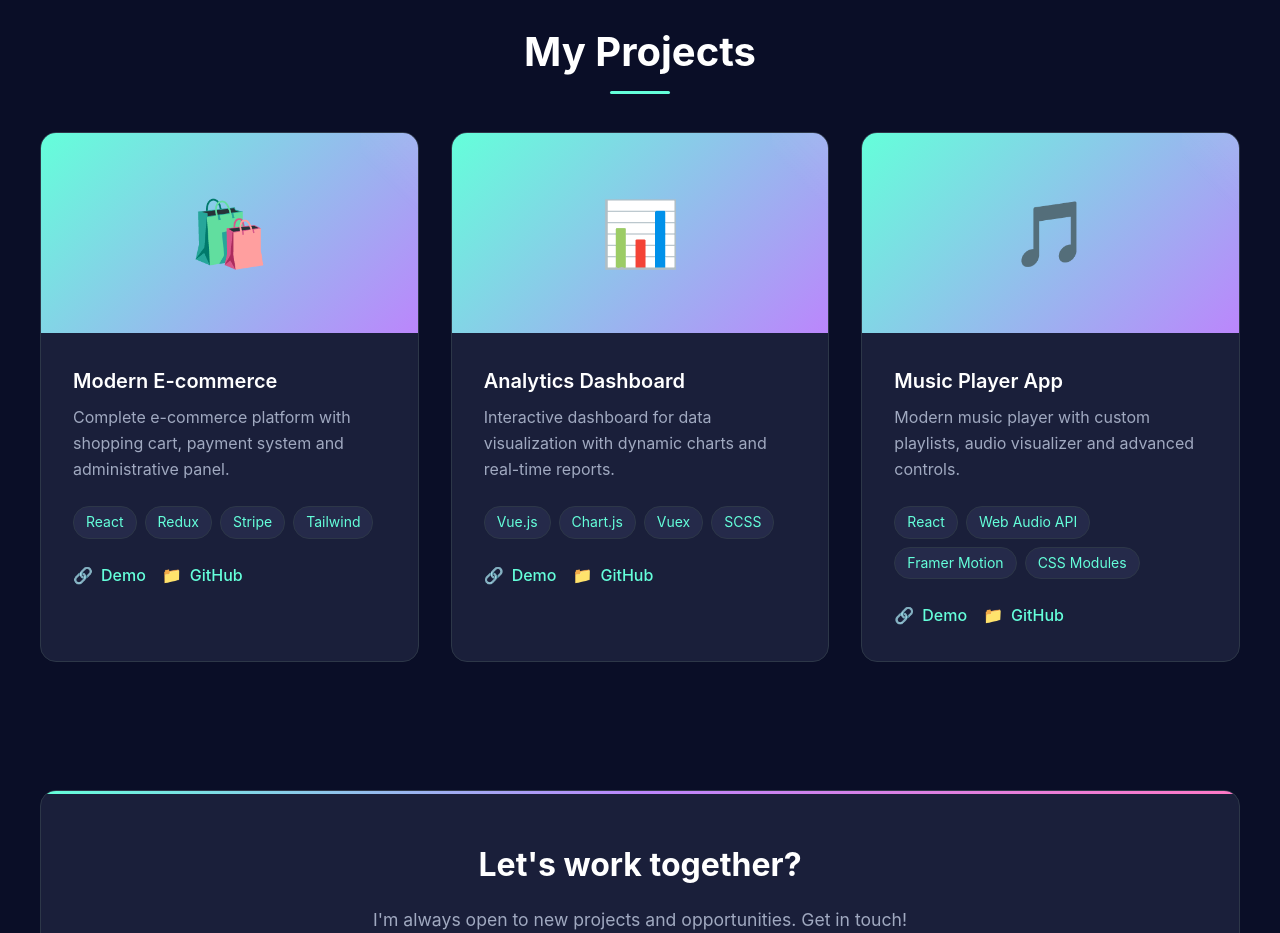
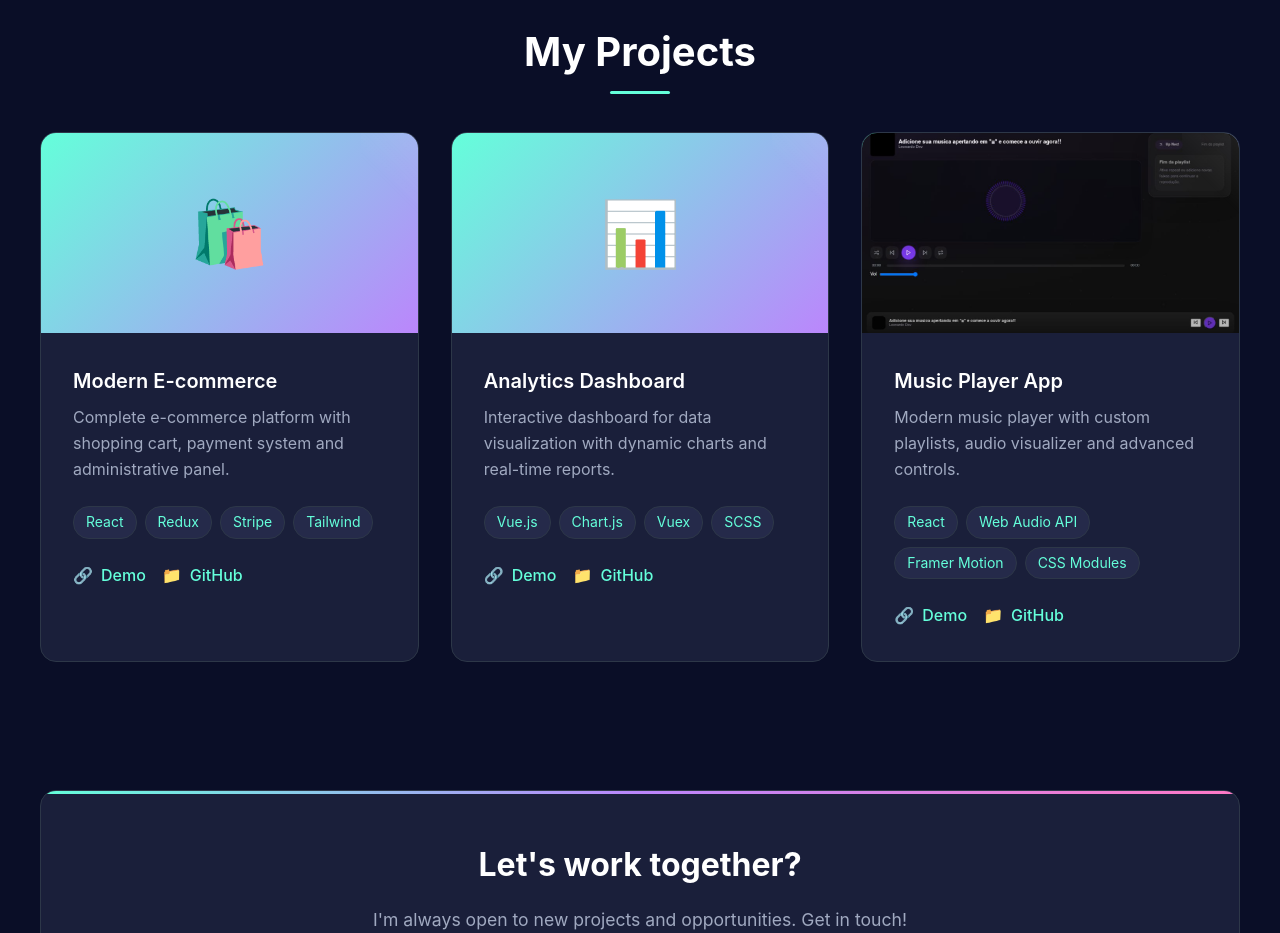
Before and after one commit to Leonardo-ST/Leonardo_Portfolio, a plain HTML site: page index.html in a window 1280 px wide. Shown: the part 2320-3253 px from the top of the page. Drawn offline with Linux system fonts and the light colour scheme; no server answers.

Commit message:
Refactor code structure for improved readability and maintainability

```diff
--- a/index.html
+++ b/index.html
@@ -312,7 +312,9 @@
                     </div>
 
                     <div class="project-card">
-                        <div class="project-image">🎵</div>
+                        <div class="project-image">
+                            <img src="images/music-player-photo.png" alt="Music Player App Screenshot">
+                        </div>
                         <div class="project-content">
                             <h3 class="project-title" data-translate="project3-title">Music Player App</h3>
                             <p class="project-description" data-translate="project3-desc">
@@ -325,11 +327,11 @@
                                 <span class="tech-tag">CSS Modules</span>
                             </div>
                             <div class="project-links">
-                                <a href="#" class="project-link">
+                                <a href="https://music-player-sigma-tan-42.vercel.app/" class="project-link">
                                     <span>🔗</span>
                                     <span>Demo</span>
                                 </a>
-                                <a href="#" class="project-link">
+                                <a href="https://github.com/Leonardo-ST/music-player" class="project-link">
                                     <span>📁</span>
                                     <span>GitHub</span>
                                 </a>
--- a/style.css
+++ b/style.css
@@ -709,6 +709,13 @@ body {
     overflow: hidden;
 }
 
+.project-image img {
+    width: 100%;
+    height: 100%;
+    object-fit: cover;
+    display: block;
+}
+
 .project-image::before {
     content: '';
     position: absolute;
```
Also changed, not shown: images/music-player-photo.png (added).
